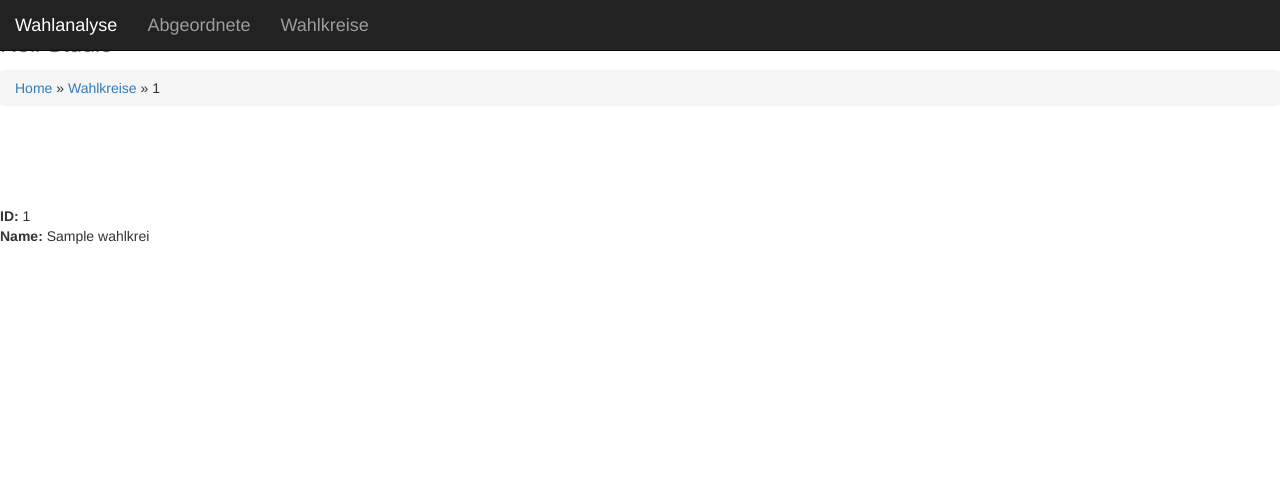
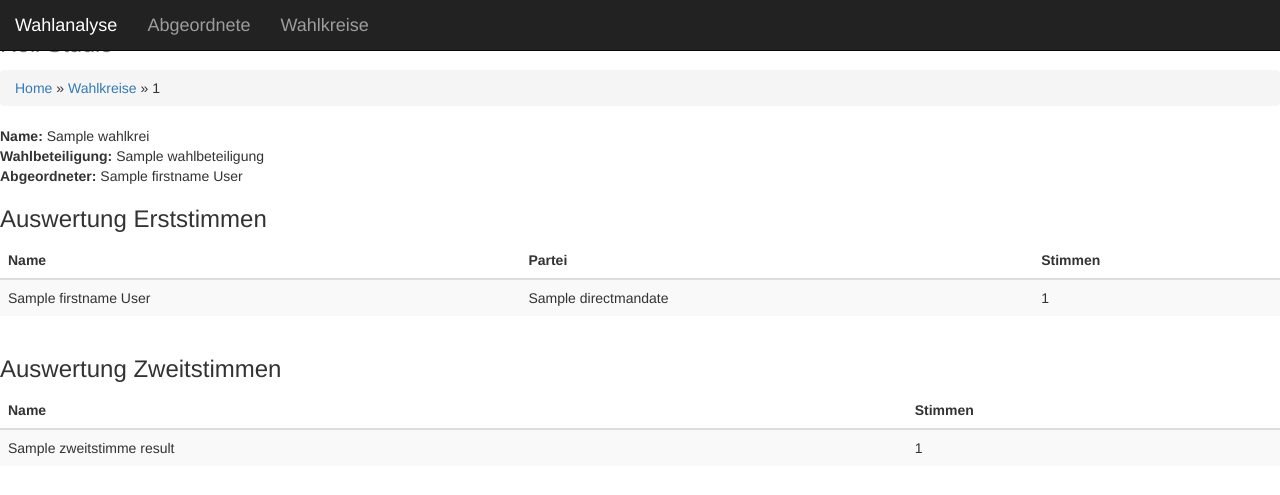
Before and after one commit to lukasvogel/wahlsystem, a Django app: page /wahlanalyse/wk/1/ in a window 1280 px wide. Shown: the top 495 px of the page. Run offline with Django 3.2, Linux system fonts and the light colour scheme; tables that the repository leaves empty hold one stand-in row (values such as "Sample post"); a database or web service that is not in the repository returns one stand-in record (values such as "Sample title"); some libraries are stand-ins or nearby versions.

Commit message:
Wahlkreisübersicht implemented properly

```diff
--- a/datenbanken-app/templates/wahlkreis.html
+++ b/datenbanken-app/templates/wahlkreis.html
@@ -1,15 +1,76 @@
 {% extends "base.html" %}
 
 
-{% block breadcrumbs %} {{ block.super }} » <a href = "/wahlanalyse/wk">Wahlkreise</a> » {{ wk_id }}{% endblock %}
+{% block breadcrumbs %} {{ block.super }} » <a href="/wahlanalyse/wk">Wahlkreise</a> » {{ wk_id }}{% endblock %}
 
- {% block content %}
-<br \>
-     <br \>
-     <br \>
-     <br \>
-<strong>ID:</strong> {{ wk_id }} <br \>
-<strong>Name:</strong> {{ wk_name }} <br \>
+{% block content %}
+
+    <strong>Name:</strong> {{ wk_name }} <br \>
+
+    <strong>Wahlbeteiligung:</strong> {{ wahlbeteiligung }} <br \>
+    <strong>Abgeordneter:</strong> {{ winner_fn }} {{ winner_ln }} <br \>
 
 
-{% endblock %}
+    <h3>Auswertung Erststimmen</h3>
+
+    {% if candidates %}
+        <div class="table-responsive">
+            <table class="table table-striped">
+                <thead>
+                <tr>
+                    <th>Name</th>
+                    <th>Partei</th>
+                    <th>Stimmen</th>
+                </tr>
+                </thead>
+                <tbody>
+                {% for candidate in candidates %}
+                    <tr>
+                        <td>{{ candidate.c_name }}</td>
+                        {% if candidate.c_pname == None %}
+                            <td>-   </td>
+                        {% else %}
+                            <td>{{ candidate.c_pname }}</td>
+                        {% endif %}
+                        <td>{{ candidate.c_votes }}</td>
+                    </tr>
+                {% endfor %}
+                </tbody>
+            </table>
+        </div>
+    {% else %}
+        <p>Keine Kandidaten vorhanden!</p>
+
+    {% endif %}
+
+
+    <h3>Auswertung Zweitstimmen</h3>
+    {% if parties %}
+        <div class="table-responsive">
+            <table class="table table-striped">
+                <thead>
+
+                <tr>
+                    <th>Name</th>
+                    <th>Stimmen</th>
+                </tr>
+                </thead>
+                <tbody>
+
+                {% for party in parties %}
+                    <tr>
+                        <td>{{ party.p_name }}</td>
+                        <td>{{ party.p_votes }}</td>
+                    </tr>
+                {% endfor %}
+                </tbody>
+
+            </table>
+        </div>
+    {% else %}
+        <p>Keine Parteien vorhanden!</p>
+
+    {% endif %}
+
+
+{% endblock %}ß
--- a/datenbanken-app/wahlanalyse/models.py
+++ b/datenbanken-app/wahlanalyse/models.py
@@ -41,16 +41,85 @@ class Wahlkreise(object):
         self.conn.autocommit = True
 
     def get_info(self,wk_id):
+
+        # Get infos on wahlkreis and direct mandate winner
         self.cur.execute(
-            """SELECT *
-                FROM wahlkreis w
-                WHERE w.id = %s""",
+            """SELECT w.id, w.name, c.firstname, c.lastname
+                FROM wahlkreis w, directmandate_winners dw, candidate c
+                WHERE dw.wahlkreis = w.id
+                AND c.id = dw.candidate
+                AND w.id = %s""",
             (wk_id,)
         )
 
+        # TODO: Was wenn party = None?
         wahlkreis = self.cur.fetchone()
 
-        return {'wk_id': wahlkreis[0], 'wk_name': wahlkreis[1]}
+
+        # Get the candidates trying to get a direct mandate
+        wk_candidates = []
+
+        self.cur.execute(
+            """
+            SELECT c.firstname, c.lastname, p.name, er.count
+            FROM directmandate d left join party p on p.id = d.party, candidate c, erststimme_results er
+            WHERE d.candidate = c.id
+            AND er.candidate = c.id
+            AND d.election = 2
+            AND er.election = d.election
+            AND d.wahlkreis = %s
+            order by er.count desc
+            """,
+            (wk_id,)
+        )
+        for candidate in self.cur.fetchall():
+            wk_candidates.append({
+                'c_name' : candidate[0] + ' ' + candidate[1],
+                'c_pname' : candidate[2],
+                'c_votes' : candidate[3]
+            })
+
+        # Get the results of the parties
+        wk_parties = []
+        self.cur.execute(
+            """
+            SELECT p.name, zr.count
+            FROM zweitstimme_results zr, party p
+            WHERE zr.election = 2
+            AND zr.party = p.id
+            AND zr.wahlkreis = %s
+            order by zr.count desc
+            """,
+            (wk_id,)
+        )
+        for party in self.cur.fetchall():
+            wk_parties.append({
+                'p_name' : party[0],
+                'p_votes' : party[1]
+            })
+
+
+
+
+        # Get wahlbeteiligung
+        self.cur.execute(
+            """
+            SELECT w.wahlbeteiligung
+            FROM wahlbeteiligung w
+            WHERE w.wahlkreis = %s
+            AND w.election = 2
+            """,
+            (wk_id,)
+        )
+        wahlbeteiligung = self.cur.fetchone()
+
+        return {'wk_id': wahlkreis[0],
+                'wk_name': wahlkreis[1],
+                'winner_fn' : wahlkreis[2],
+                'winner_ln' : wahlkreis[3],
+                'wahlbeteiligung' : wahlbeteiligung[0],
+                'candidates' : wk_candidates,
+                'parties' : wk_parties}
 
 
 class Overview(object):
```
Also changed, not shown: datenbanken-app/templates/abgeordnete.html (+6 -2 lines).
